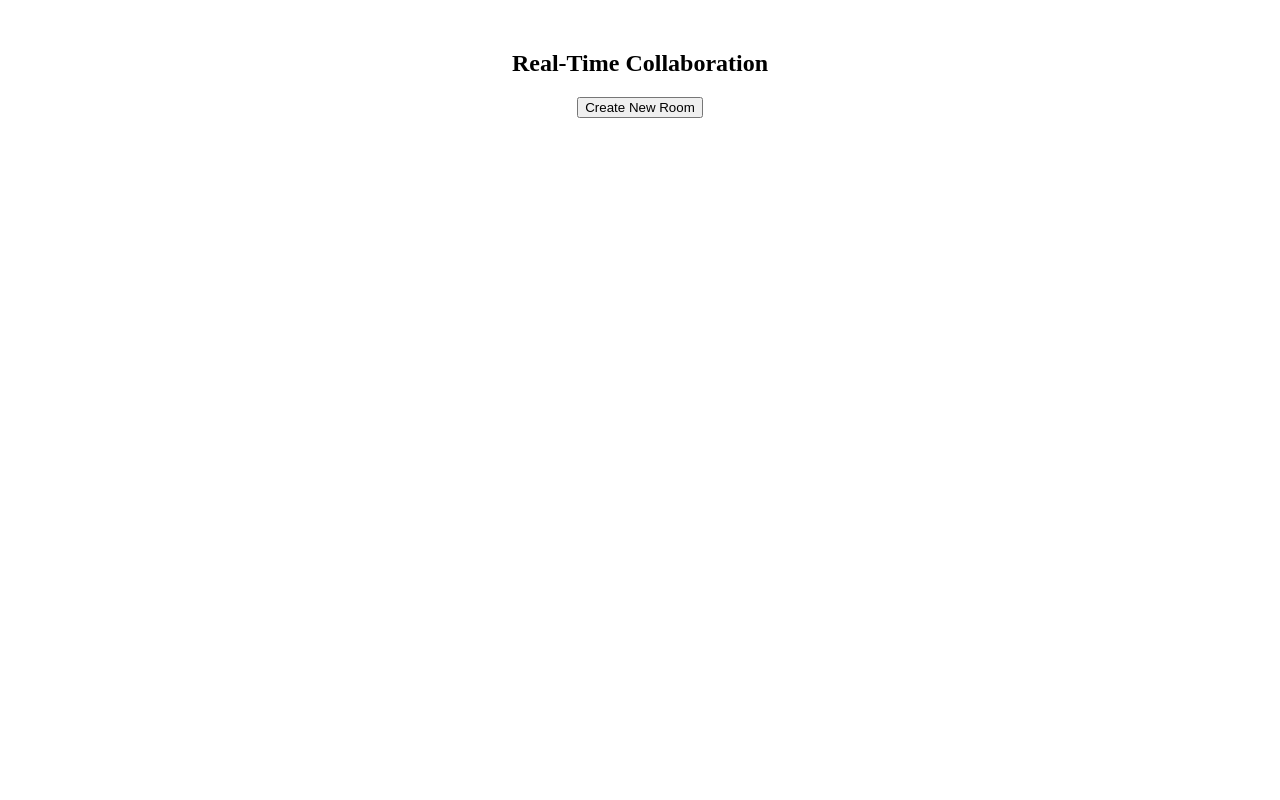
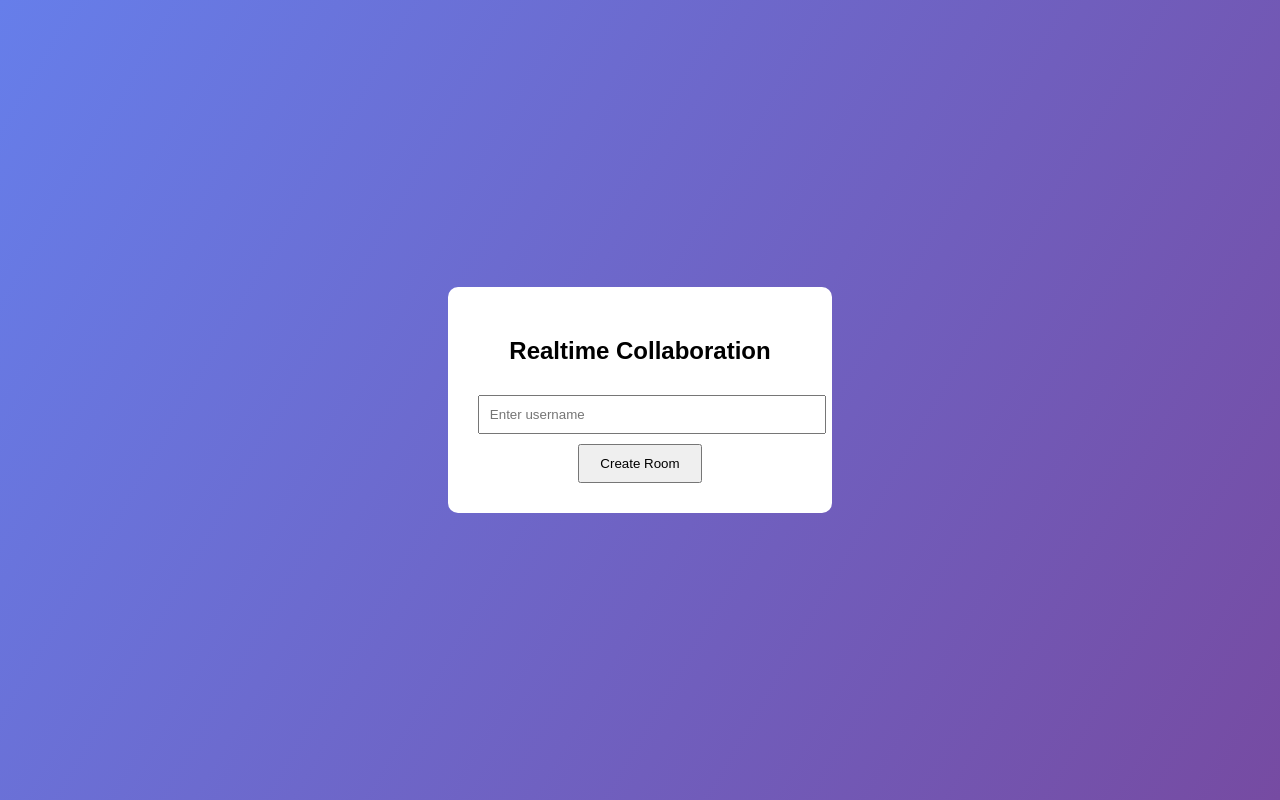
Before and after one commit to prateekgb123/REAL-TIME-COLLABORATION-TOOL, a React (Create React App) app in the folder frontend/: page / in a window 1280 px wide. Built offline with nearby package versions, Linux system fonts and the light colour scheme; no server answers.

Commit message:
improved functionality of the project

```diff
--- a/frontend/src/App.css
+++ b/frontend/src/App.css
@@ -1,38 +1,53 @@
-.App {
+body {
+  margin: 0;
+  font-family: Arial;
+}
+
+.join {
+  height: 100vh;
+  display: flex;
+  justify-content: center;
+  align-items: center;
+  background: linear-gradient(120deg, #667eea, #764ba2);
+}
+
+.card {
+  background: white;
+  padding: 30px;
+  border-radius: 10px;
   text-align: center;
 }
 
-.App-logo {
-  height: 40vmin;
-  pointer-events: none;
+.card input {
+  padding: 10px;
+  width: 100%;
+  margin: 10px 0;
 }
 
-@media (prefers-reduced-motion: no-preference) {
-  .App-logo {
-    animation: App-logo-spin infinite 20s linear;
-  }
+.card button {
+  padding: 10px 20px;
 }
 
-.App-header {
-  background-color: #282c34;
-  min-height: 100vh;
-  display: flex;
-  flex-direction: column;
-  align-items: center;
-  justify-content: center;
-  font-size: calc(10px + 2vmin);
-  color: white;
+.editorPage {
+  padding: 20px;
 }
 
-.App-link {
-  color: #61dafb;
+.body {
+  display: flex;
+  gap: 10px;
 }
 
-@keyframes App-logo-spin {
-  from {
-    transform: rotate(0deg);
-  }
-  to {
-    transform: rotate(360deg);
-  }
+textarea {
+  width: 80%;
+  height: 400px;
 }
+
+.users {
+  width: 20%;
+  background: #f4f4f4;
+  padding: 10px;
+}
+
+.typing {
+  color: green;
+}
--- a/frontend/src/App.js
+++ b/frontend/src/App.js
@@ -1,8 +1,4 @@
-import React from "react";
-import Home from "./components/Home";
-
-function App() {
-  return <Home />;
+import Join from "./components/Join";
+export default function App() {
+  return <Join />;
 }
-
-export default App;
--- a/frontend/src/components/Editor.js
+++ b/frontend/src/components/Editor.js
@@ -1,37 +1,56 @@
- import React, { useEffect, useState } from "react";
+import { useEffect, useState } from "react";
 import { socket } from "../socket";
+import Users from "./Users";
 
-export default function Editor({ roomId }) {
+export default function Editor({ roomId, username }) {
   const [text, setText] = useState("");
+  const [users, setUsers] = useState([]);
+  const [typing, setTyping] = useState("");
 
   useEffect(() => {
-    socket.emit("join-document", roomId);
+    socket.emit("join-document", { roomId, username });
 
-    socket.on("load-document", (content) => {
-      setText(content);
+    socket.on("load-document", (content) => setText(content));
+    socket.on("receive-changes", (c) => setText(c));
+    socket.on("users", (u) => setUsers(u));
+    socket.on("typing", (name) => {
+      setTyping(name);
+      setTimeout(() => setTyping(""), 1000);
     });
-
-    socket.on("receive-changes", (content) => {
-      setText(content);
-    });
-  }, [roomId]);
+  }, []);
 
   const handleChange = (e) => {
     const value = e.target.value;
     setText(value);
 
     socket.emit("send-changes", { roomId, content: value });
-    socket.emit("save-document", { roomId, content: value });
+    socket.emit("typing", { roomId, username });
   };
 
+  // autosave every 2 sec
+  useEffect(() => {
+    const interval = setInterval(() => {
+      socket.emit("save-document", { roomId, content: text });
+    }, 2000);
+
+    return () => clearInterval(interval);
+  }, [text]);
+
   return (
-    <div style={{ padding: "20px" }}>
-      <h3>Room ID: {roomId}</h3>
-      <textarea
-        value={text}
-        onChange={handleChange}
-        style={{ width: "100%", height: "400px" }}
-      />
+    <div className="editorPage">
+      <div className="top">
+        <h3>Room: {roomId}</h3>
+        <button onClick={() => navigator.clipboard.writeText(roomId)}>
+          Copy Room ID
+        </button>
+      </div>
+
+      <div className="body">
+        <textarea value={text} onChange={handleChange} />
+        <Users users={users} />
+      </div>
+
+      {typing && <p className="typing">{typing} is typing...</p>}
     </div>
   );
 }
--- /dev/null
+++ b/frontend/src/components/Join.js
@@ -0,0 +1,30 @@
+import { useState } from "react";
+import { v4 as uuid } from "uuid";
+import Editor from "./Editor";
+import "../App.css";
+
+export default function Join() {
+  const [name, setName] = useState("");
+  const [room, setRoom] = useState("");
+  const [join, setJoin] = useState(false);
+
+  const handleCreate = () => {
+    setRoom(uuid());
+    setJoin(true);
+  };
+
+  if (join) return <Editor username={name} roomId={room} />;
+
+  return (
+    <div className="join">
+      <div className="card">
+        <h2>Realtime Collaboration</h2>
+        <input
+          placeholder="Enter username"
+          onChange={(e) => setName(e.target.value)}
+        />
+        <button onClick={handleCreate}>Create Room</button>
+      </div>
+    </div>
+  );
+}
--- /dev/null
+++ b/frontend/src/components/Users.js
@@ -0,0 +1,10 @@
+export default function Users({ users }) {
+  return (
+    <div className="users">
+      <h4>Online</h4>
+      {users.map((u) => (
+        <p key={u.id}>{u.username}</p>
+      ))}
+    </div>
+  );
+}
```
Also changed, not shown: 1 other file (tests, documents, lock files or other folders).
